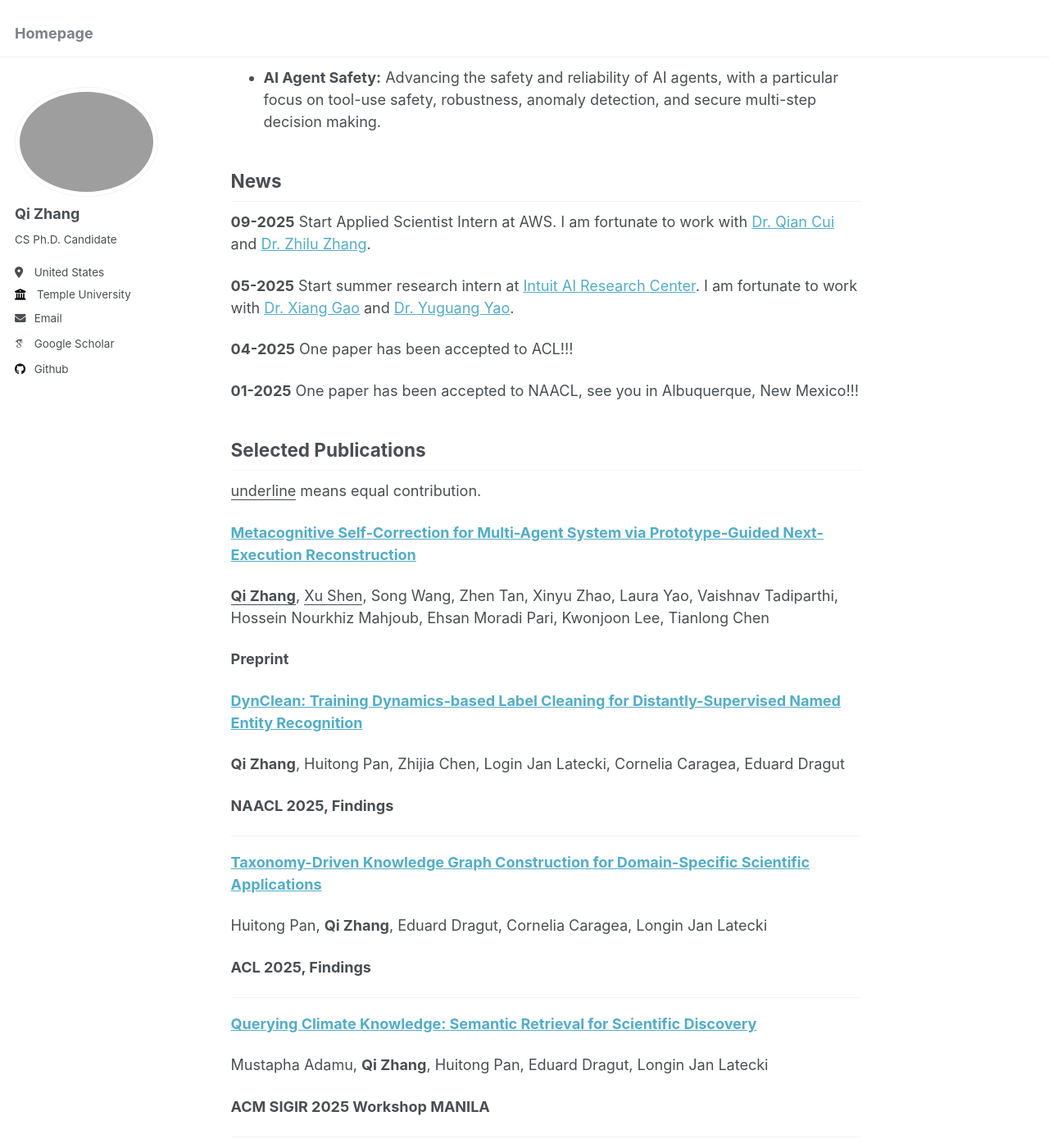
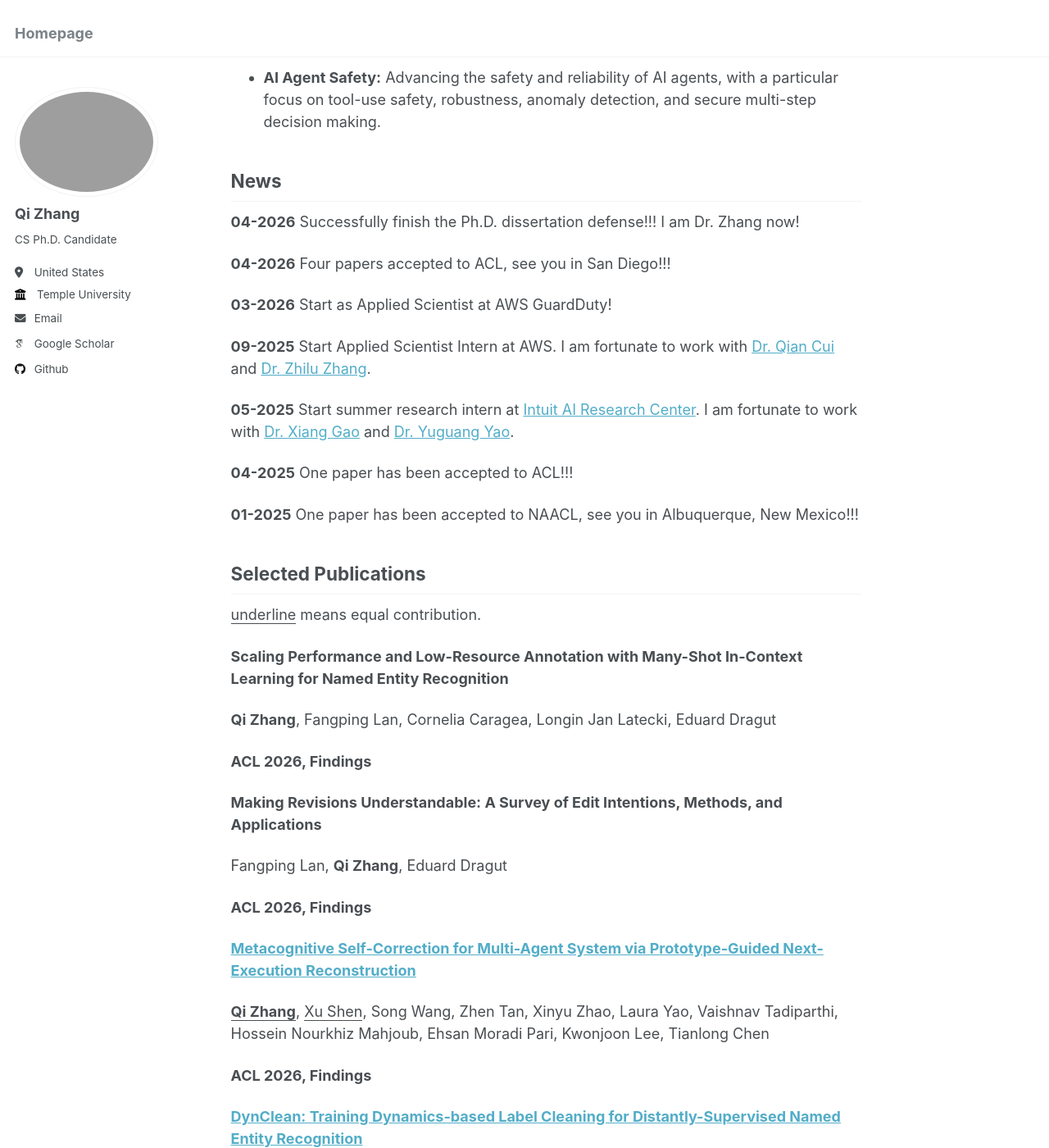
Before and after one commit to edzq/edzq.github.io, a Jekyll site: the page built from _pages/about.md, in a window 1280 px wide and 1400 px high, scrolled down 519 px. Shown: the whole window at 82% size. Built offline with Jekyll 4.4.1, drawn with Linux system fonts in a browser that asks for light colours; some web fonts are replaced.

Commit message:
update news and papers

```diff
--- a/_pages/about.md
+++ b/_pages/about.md
@@ -27,6 +18,12 @@
 
 
 ## News
+
+**04-2026** Successfully finish the Ph.D. dissertation defense!!! I am Dr. Zhang now!
+
+**04-2026** Four papers accepted to ACL, see you in San Diego!!!
+
+**03-2026** Start as Applied Scientist at AWS GuardDuty!
 
 **09-2025** Start Applied Scientist Intern at AWS. I am fortunate to work with [Dr. Qian Cui](https://cuibuaa.github.io/) and [Dr. Zhilu Zhang](https://scholar.google.com/citations?hl=en&user=RydNqEYAAAAJ&view_op=list_works&sortby=pubdate).
 
@@ -41,11 +38,23 @@
 
 <u>underline</u> means equal contribution.
 
+**Scaling Performance and Low-Resource Annotation with Many-Shot In-Context Learning for Named Entity Recognition**
+
+**Qi Zhang**, Fangping Lan, Cornelia Caragea, Longin Jan Latecki, Eduard Dragut
+
+**ACL 2026, Findings**
+
+**Making Revisions Understandable: A Survey of Edit Intentions, Methods, and Applications**
+
+Fangping Lan, **Qi Zhang**, Eduard Dragut
+
+**ACL 2026, Findings**
+
 **[Metacognitive Self-Correction for Multi-Agent System via Prototype-Guided Next-Execution Reconstruction](https://arxiv.org/abs/2510.14319)**
 
 **<u>Qi Zhang</u>**, <u>Xu Shen</u>,  Song Wang, Zhen Tan, Xinyu Zhao, Laura Yao, Vaishnav Tadiparthi, Hossein Nourkhiz Mahjoub, Ehsan Moradi Pari, Kwonjoon Lee, Tianlong Chen
 
-**Preprint**
+**ACL 2026, Findings**
 
 **[DynClean: Training Dynamics-based Label Cleaning for Distantly-Supervised Named Entity Recognition](https://arxiv.org/abs/2504.04616)**
 
```
Also changed, not shown: other parts of _pages/about.md (+0 -9 lines).
